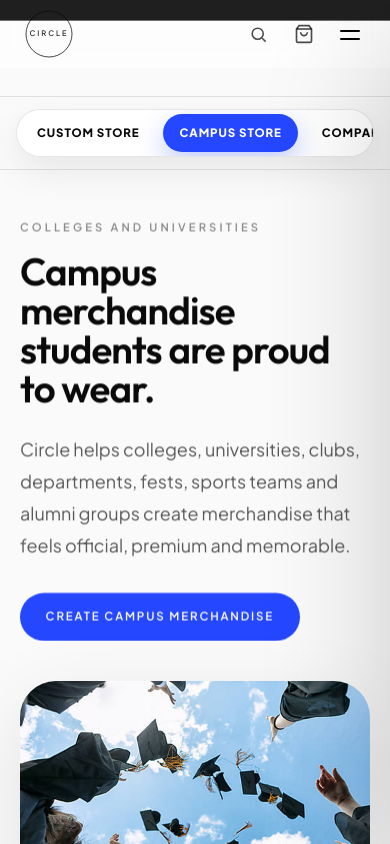
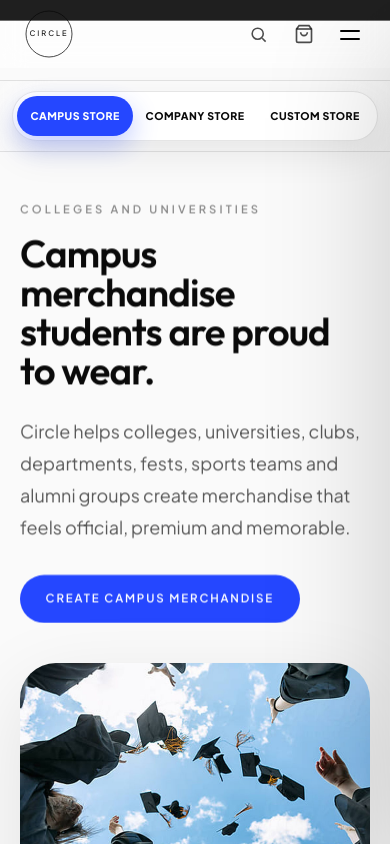
Before and after one commit to ambersoni2210-ux/circle-website, a Next.js app: page /colleges in a window 390 px wide. Shown: the top 844 px of the page. Built offline with nearby package versions, Linux system fonts and the light colour scheme.

Commit message:
Add files via upload

```diff
--- a/src/app/colleges/page.tsx
+++ b/src/app/colleges/page.tsx
@@ -22,7 +22,7 @@
 export default function CollegesPage() {
   const img = pageImages.colleges;
   return (
-    <div className="bg-circle-paper pt-24 sm:pt-28">
+    <div className="bg-circle-paper pt-20 sm:pt-28">
       <StoreSwitcher active="colleges" />
       <section className="container-c py-12 sm:py-20">
         <div className="grid gap-10 lg:grid-cols-[.9fr_1.1fr] lg:items-center">
--- a/src/app/corporate/page.tsx
+++ b/src/app/corporate/page.tsx
@@ -22,7 +22,7 @@
 export default function CorporatePage() {
   const img = pageImages.corporate;
   return (
-    <div className="bg-circle-paper pt-24 sm:pt-28">
+    <div className="bg-circle-paper pt-20 sm:pt-28">
       <StoreSwitcher active="corporate" />
       <section className="container-c py-12 sm:py-20">
         <div className="grid gap-10 lg:grid-cols-[.9fr_1.1fr] lg:items-center">
--- a/src/app/platform/page.tsx
+++ b/src/app/platform/page.tsx
@@ -19,17 +19,17 @@
 ];
 
 const storeTypes = [
-  { title: 'Campus store', text: 'For students, batches, clubs, departments, sports teams, fests and alumni.', href: '/colleges' },
-  { title: 'Company store', text: 'For employees, HR programs, events, rewards and gifting.', href: '/corporate' },
-  { title: 'Sports team store', text: 'For players, coaches, fans and team communities.', href: '' },
-  { title: 'Alumni store', text: 'For reunions, keepsakes and long term connection.', href: '' },
-  { title: 'Event store', text: 'For fests, conferences, creator events, volunteers and limited edition drops.', href: '' },
+  { title: 'Campus store', text: 'For students, batches, clubs, departments, sports teams, fests and alumni.' },
+  { title: 'Company store', text: 'For employees, HR programs, events, rewards and gifting.' },
+  { title: 'Sports team store', text: 'For players, coaches, fans and team communities.' },
+  { title: 'Alumni store', text: 'For reunions, keepsakes and long term connection.' },
+  { title: 'Event store', text: 'For fests, conferences, creator events, volunteers and limited edition drops.' },
 ];
 
 export default function PlatformPage() {
   const platform = brandImages.platformStore;
   return (
-    <div className="bg-circle-paper pt-24 sm:pt-28">
+    <div className="bg-circle-paper pt-20 sm:pt-28">
       <StoreSwitcher active="platform" />
       <section className="container-c py-12 sm:py-20">
         <div className="grid gap-10 lg:grid-cols-[.9fr_1.1fr] lg:items-center">
@@ -89,18 +89,8 @@
           <div className="mt-10 grid gap-4 sm:grid-cols-2 lg:grid-cols-3">
             {storeTypes.map((item, i) => (
               <AnimatedSection key={item.title} delay={i * 55} className="rounded-[1.75rem] border border-white/10 bg-white/[0.04] p-6 transition hover:-translate-y-1 hover:bg-white/[0.08]">
-                {item.href ? (
-                  <Link href={item.href} className="focus-ring group block rounded-xl">
-                    <h3 className="font-display text-2xl font-semibold">{item.title}</h3>
-                    <p className="mt-3 text-sm leading-6 text-white/60">{item.text}</p>
-                    <p className="mt-5 text-xs font-bold uppercase tracking-[0.12em] text-white/72 transition group-hover:text-white">Explore now →</p>
-                  </Link>
-                ) : (
-                  <>
-                    <h3 className="font-display text-2xl font-semibold">{item.title}</h3>
-                    <p className="mt-3 text-sm leading-6 text-white/60">{item.text}</p>
-                  </>
-                )}
+                <h3 className="font-display text-2xl font-semibold">{item.title}</h3>
+                <p className="mt-3 text-sm leading-6 text-white/60">{item.text}</p>
               </AnimatedSection>
             ))}
           </div>
--- a/src/components/StoreSwitcher.tsx
+++ b/src/components/StoreSwitcher.tsx
@@ -4,19 +4,35 @@
   active: 'platform' | 'colleges' | 'corporate';
 };
 
-const storeLinks = [
+type StoreLink = {
+  key: StoreSwitcherProps['active'];
+  label: string;
+  href: string;
+};
+
+const storeLinks: StoreLink[] = [
   { key: 'platform', label: 'Custom Store', href: '/platform' },
   { key: 'colleges', label: 'Campus Store', href: '/colleges' },
   { key: 'corporate', label: 'Company Store', href: '/corporate' },
-] as const;
+];
+
+const orderByActive: Record<StoreSwitcherProps['active'], StoreSwitcherProps['active'][]> = {
+  platform: ['platform', 'colleges', 'corporate'],
+  colleges: ['colleges', 'corporate', 'platform'],
+  corporate: ['corporate', 'platform', 'colleges'],
+};
 
 export default function StoreSwitcher({ active }: StoreSwitcherProps) {
+  const orderedLinks = orderByActive[active]
+    .map((key) => storeLinks.find((item) => item.key === key))
+    .filter(Boolean) as StoreLink[];
+
   return (
-    <div className="lg:hidden sticky top-[4.75rem] z-30 border-y border-black/10 bg-circle-paper/92 px-4 py-3 backdrop-blur-xl">
-      <div className="mx-auto flex max-w-md gap-2 overflow-x-auto rounded-full border border-black/10 bg-white p-1 shadow-[0_14px_35px_rgba(10,10,10,0.08)]">
-        {storeLinks.map((item) => {
+    <div className="lg:hidden sticky top-[calc(4.25rem+env(safe-area-inset-top))] z-30 border-y border-black/10 bg-circle-paper/94 px-3 py-2.5 backdrop-blur-xl">
+      <div className="mx-auto grid w-full max-w-[390px] grid-cols-3 gap-1 rounded-full border border-black/10 bg-white p-1 shadow-[0_14px_35px_rgba(10,10,10,0.08)]">
+        {orderedLinks.map((item) => {
           const isActive = item.key === active;
-          const className = `shrink-0 rounded-full px-4 py-2.5 text-[0.72rem] font-extrabold uppercase tracking-[0.08em] transition ${
+          const className = `flex min-h-10 items-center justify-center rounded-full px-1.5 text-center text-[0.62rem] font-extrabold uppercase leading-none tracking-[0.045em] transition min-[380px]:text-[0.66rem] ${
             isActive
               ? 'bg-circle-accent text-white shadow-[0_10px_26px_rgba(37,71,255,0.28)]'
               : 'text-black/58 hover:bg-circle-tint hover:text-circle-accent'
```
